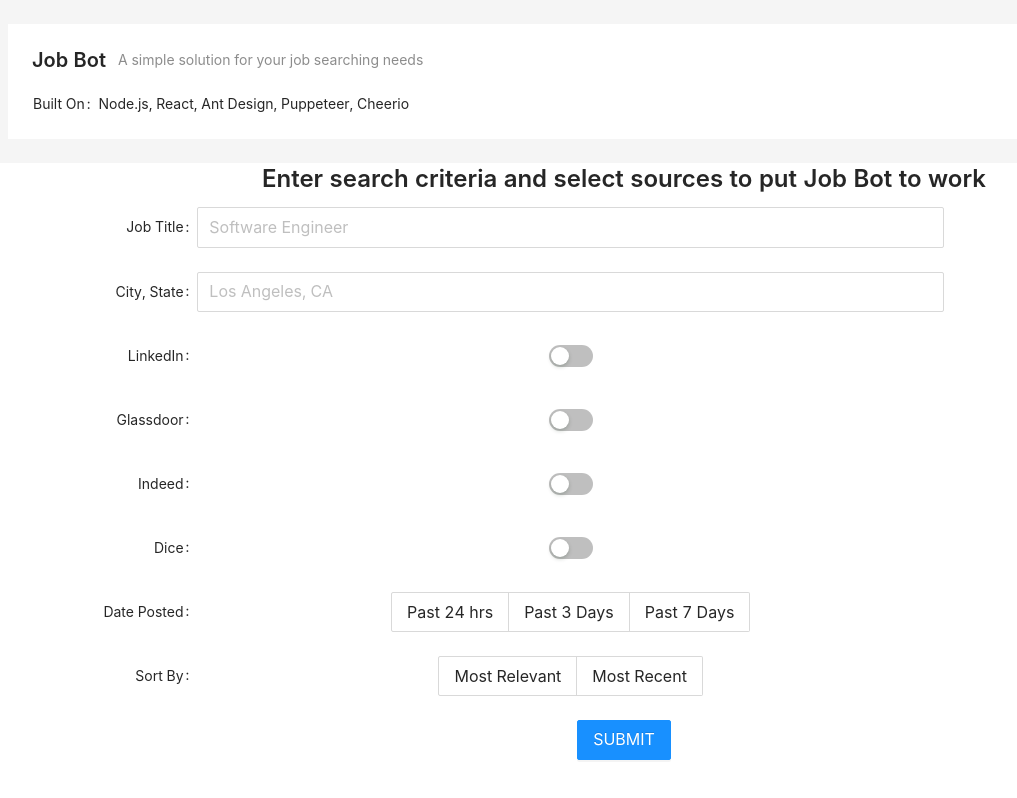
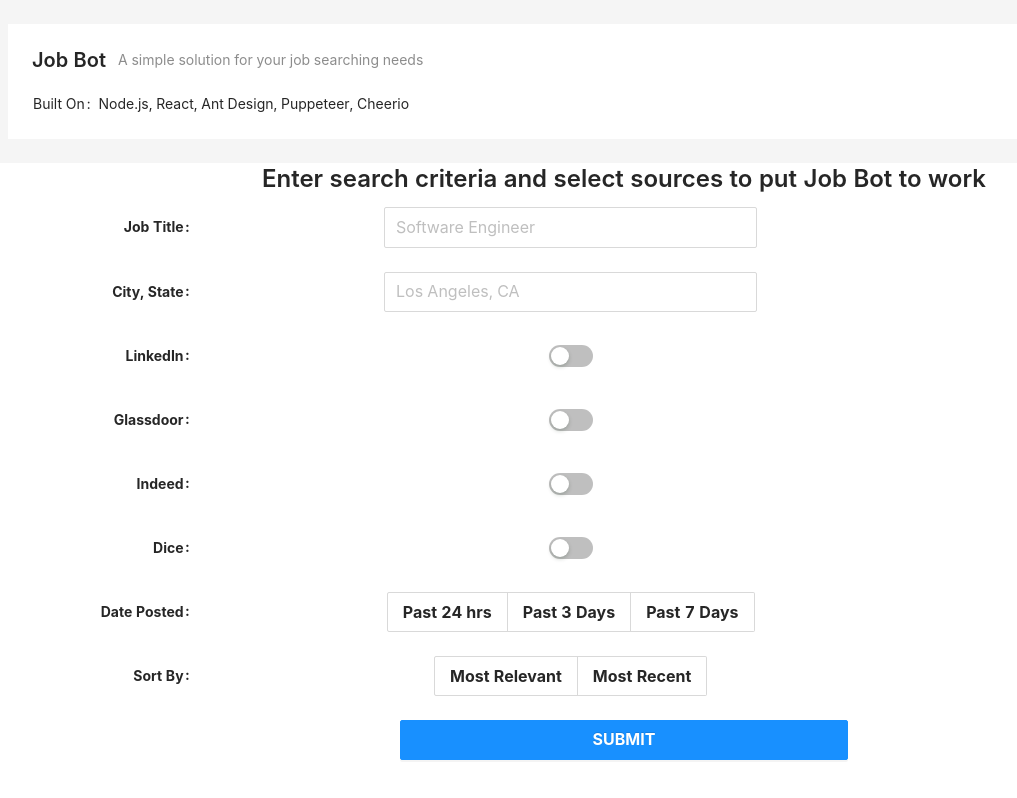
Before and after one commit to ChristopherBeltran/job-scraper-react, a React (Create React App) app: page / in a window 1280 px wide. Shown: the whole page, without its empty margins (16-1033 px from the left). Built offline with nearby package versions, Linux system fonts and the light colour scheme.

Commit message:
styling fixes and stubbing out api request

```diff
--- a/src/App.css
+++ b/src/App.css
@@ -6,3 +6,17 @@
   background-color: #f5f5f5;
   padding: 24px;
 }
+
+#submit-button {
+  width: 35%;
+  font-weight: bold;
+}
+
+.text-input-fields {
+  width: 50%;
+  align-items: center;
+}
+
+.form-labels {
+  font-weight: bold;
+}
--- a/src/Main.js
+++ b/src/Main.js
@@ -10,15 +10,90 @@ export default class Main extends React.Component {
     this.state = {
       results: false,
       form: true,
+      formData: {
+        jobTitle: "",
+        location: "",
+        linkedIn: false,
+        glassdoor: false,
+        indeed: false,
+        dice: false,
+        datePosted: "",
+        sortBy: "",
+      },
     };
   }
+
+  handleInputChange = (event) => {
+    event.persist();
+    const input = event.target.name;
+    const value = event.target.value;
+    this.setState({
+      results: this.state.results,
+      form: this.state.form,
+      formData: {
+        ...this.state.formData,
+        [input]: value,
+      },
+    });
+  };
+
+  handleSwitch = (event) => {
+    event.persist();
+    const source = event.target.offsetParent.name;
+    this.setState({
+      results: this.state.results,
+      form: this.state.form,
+      formData: {
+        ...this.state.formData,
+        [source]: !this.state.formData[source],
+      },
+    });
+  };
+
+  handleRadio = (event) => {
+    console.log(event);
+    const radioType = event.target.name;
+    const selection = event.target.value;
+    this.setState({
+      results: this.state.results,
+      form: this.state.form,
+      formData: {
+        ...this.state.formData,
+        [radioType]: selection,
+      },
+    });
+  };
+
+  apiRequest = async () => {
+    try {
+      const bodyData = this.state.formData;
+      const settings = {
+        method: "POST",
+        headers: {
+          "Content-Type": "application/json",
+        },
+        body: JSON.stringify(bodyData),
+      };
+      const fetchResponse = await fetch(
+        `http://localhost:3000/api/v1/scraper`,
+        settings
+      );
+      const data = await fetchResponse.json();
+      console.log(data);
+    } catch (e) {}
+  };
+
+  handleSubmit = (event) => {
+    event.preventDefault();
+    console.log("Submitted");
+  };
 
   render() {
     const { Title } = Typography;
 
     if (this.state.form) {
       return (
-        <div class="form">
+        <div className="form">
           <Form
             labelCol={{
               span: 4,
@@ -35,35 +110,77 @@ export default class Main extends React.Component {
             <Title level={3} justify="center">
               Enter search criteria and select sources to put Job Bot to work{" "}
             </Title>{" "}
-            <Form.Item label="Job Title">
-              <Input placeholder="Software Engineer" />
+            <Form.Item label="Job Title" className="form-labels">
+              <Input
+                placeholder="Software Engineer"
+                name="jobTitle"
+                onChange={(event) => this.handleInputChange(event)}
+                className="text-input-fields"
+              />
             </Form.Item>{" "}
-            <Form.Item label="City, State">
-              <Input placeholder="Los Angeles, CA" />
+            <Form.Item label="City, State" className="form-labels">
+              <Input
+                name="location"
+                placeholder="Los Angeles, CA"
+                onChange={(event) => this.handleInputChange(event)}
+                className="text-input-fields"
+              />
             </Form.Item>{" "}
-            <Form.Item label="LinkedIn">
-              <Switch />
+            <Form.Item label="LinkedIn" className="form-labels">
+              <Switch
+                name="linkedIn"
+                checked={this.state.formData.linkedIn}
+                onChange={(checked, event) => this.handleSwitch(event)}
+              />
             </Form.Item>{" "}
-            <Form.Item label="Glassdoor">
-              <Switch />
+            <Form.Item label="Glassdoor" className="form-labels">
+              <Switch
+                name="glassdoor"
+                checked={this.state.formData.glassdoor}
+                onChange={(checked, event) => this.handleSwitch(event)}
+              />
             </Form.Item>{" "}
-            <Form.Item label="Indeed">
-              <Switch />
+            <Form.Item label="Indeed" className="form-labels">
+              <Switch
+                name="indeed"
+                checked={this.state.formData.indeed}
+                onChange={(checked, event) => this.handleSwitch(event)}
+              />
             </Form.Item>{" "}
-            <Form.Item label="Dice">
-              <Switch />
+            <Form.Item label="Dice" className="form-labels">
+              <Switch
+                name="dice"
+                checked={this.state.formData.dice}
+                onChange={(checked, event) => this.handleSwitch(event)}
+              />
             </Form.Item>{" "}
-            <Form.Item name="date-posted" label="Date Posted">
-              <Radio.Group>
-                <Radio.Button value="a"> Past 24 hrs </Radio.Button>{" "}
-                <Radio.Button value="b"> Past 3 Days </Radio.Button>{" "}
-                <Radio.Button value="c"> Past 7 Days </Radio.Button>{" "}
+            <Form.Item
+              name="date-posted"
+              label="Date Posted"
+              className="form-labels"
+            >
+              <Radio.Group
+                onChange={(event) => this.handleRadio(event)}
+                name="datePosted"
+              >
+                <Radio.Button value="Past 24 hrs"> Past 24 hrs </Radio.Button>{" "}
+                <Radio.Button value="Past 3 Days"> Past 3 Days </Radio.Button>{" "}
+                <Radio.Button value="Past 7 Days"> Past 7 Days </Radio.Button>{" "}
               </Radio.Group>{" "}
             </Form.Item>{" "}
-            <Form.Item name="sort-by" label="Sort By">
-              <Radio.Group>
-                <Radio.Button value="a"> Most Relevant </Radio.Button>{" "}
-                <Radio.Button value="b"> Most Recent </Radio.Button>{" "}
+            <Form.Item name="sort-by" label="Sort By" className="form-labels">
+              <Radio.Group
+                onChange={(event) => this.handleRadio(event)}
+                name="sortBy"
+              >
+                <Radio.Button value="Most Relevant">
+                  {" "}
+                  Most Relevant{" "}
+                </Radio.Button>{" "}
+                <Radio.Button value="Most Recent">
+                  {" "}
+                  Most Recent{" "}
+                </Radio.Button>{" "}
               </Radio.Group>{" "}
             </Form.Item>{" "}
             <Button
@@ -71,6 +188,8 @@ export default class Main extends React.Component {
               type="primary"
               htmlType="submit"
               justify="center"
+              id="submit-button"
+              onClick={(event) => this.handleSubmit(event)}
             >
               {" "}
               SUBMIT{" "}
@@ -79,7 +198,7 @@ export default class Main extends React.Component {
         </div>
       );
     } else if (this.state.results) {
-      return <div class="results"></div>;
+      return <div className="results"></div>;
     }
   }
 }
```
